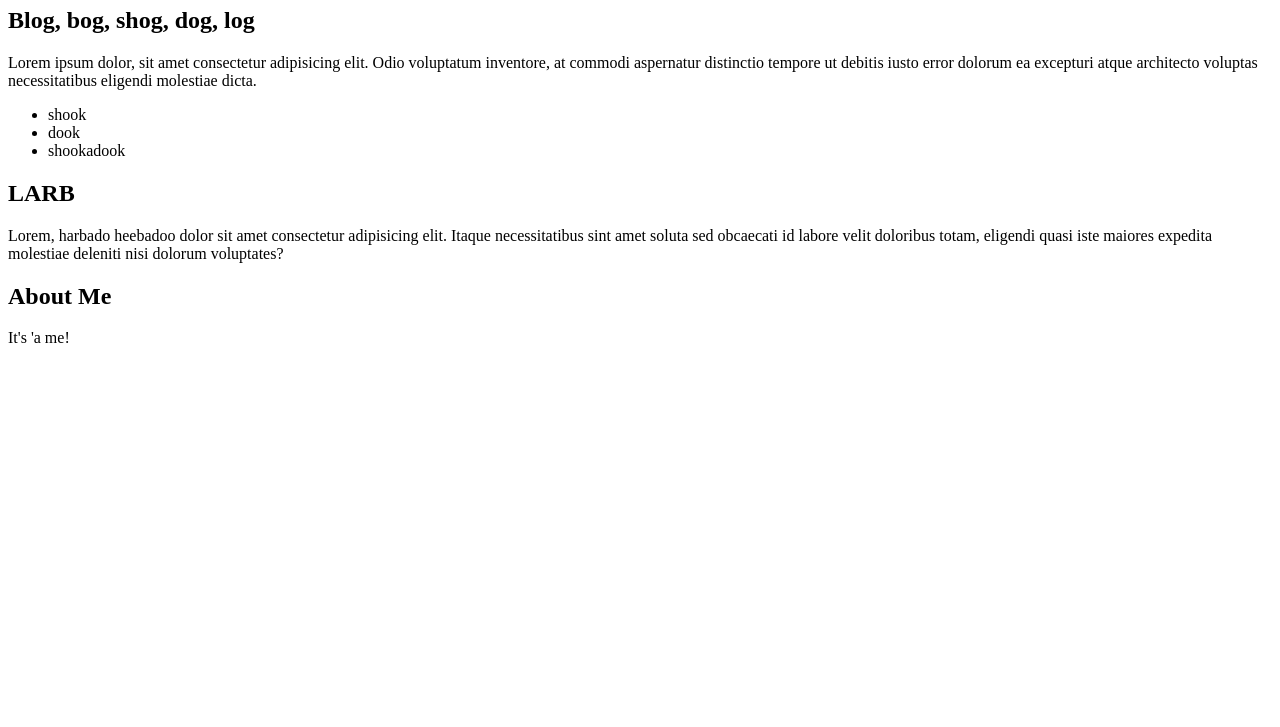
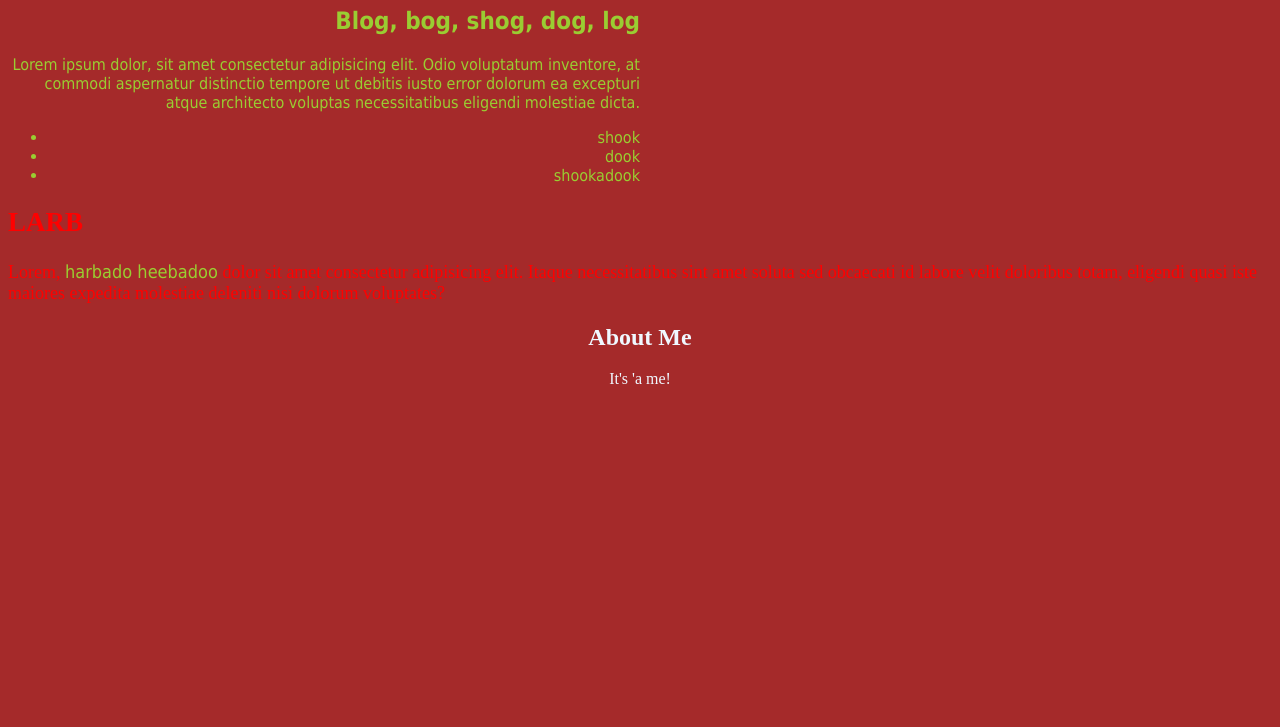
Before and after one commit to CallsignDan/blooging-site, a plain HTML site: page index.html in a window 1280 px wide. Shown: the part 73-800 px from the top of the page. Drawn offline with Linux system fonts and the light colour scheme.

Commit message:
Add styles

```diff
--- a/css/styles.css
+++ b/css/styles.css
@@ -0,0 +1,20 @@
+body {
+  background-color: brown;
+}
+
+.intro {
+  width: 50%;
+  font-family: tahoma;
+  text-align:end;
+  color: yellowgreen;
+}
+
+.about-me{
+  color: aliceblue;
+  text-align: center;
+}
+
+.middle {
+  color: red;
+  font-size: large;
+}
--- a/index.html
+++ b/index.html
@@ -18,7 +18,7 @@
   </div>
   <div class="middle">
     <h2>LARB</h2>
-    <p>Lorem, <span class="something">harbado heebadoo</span> dolor sit amet consectetur adipisicing elit. Itaque necessitatibus sint amet soluta sed obcaecati id labore velit doloribus totam, eligendi quasi iste maiores expedita molestiae deleniti nisi dolorum voluptates?</p>
+    <p>Lorem, <span class="intro">harbado heebadoo</span> dolor sit amet consectetur adipisicing elit. Itaque necessitatibus sint amet soluta sed obcaecati id labore velit doloribus totam, eligendi quasi iste maiores expedita molestiae deleniti nisi dolorum voluptates?</p>
   </div>
   <div class="about-me">
     <h2>About Me</h2>
```
